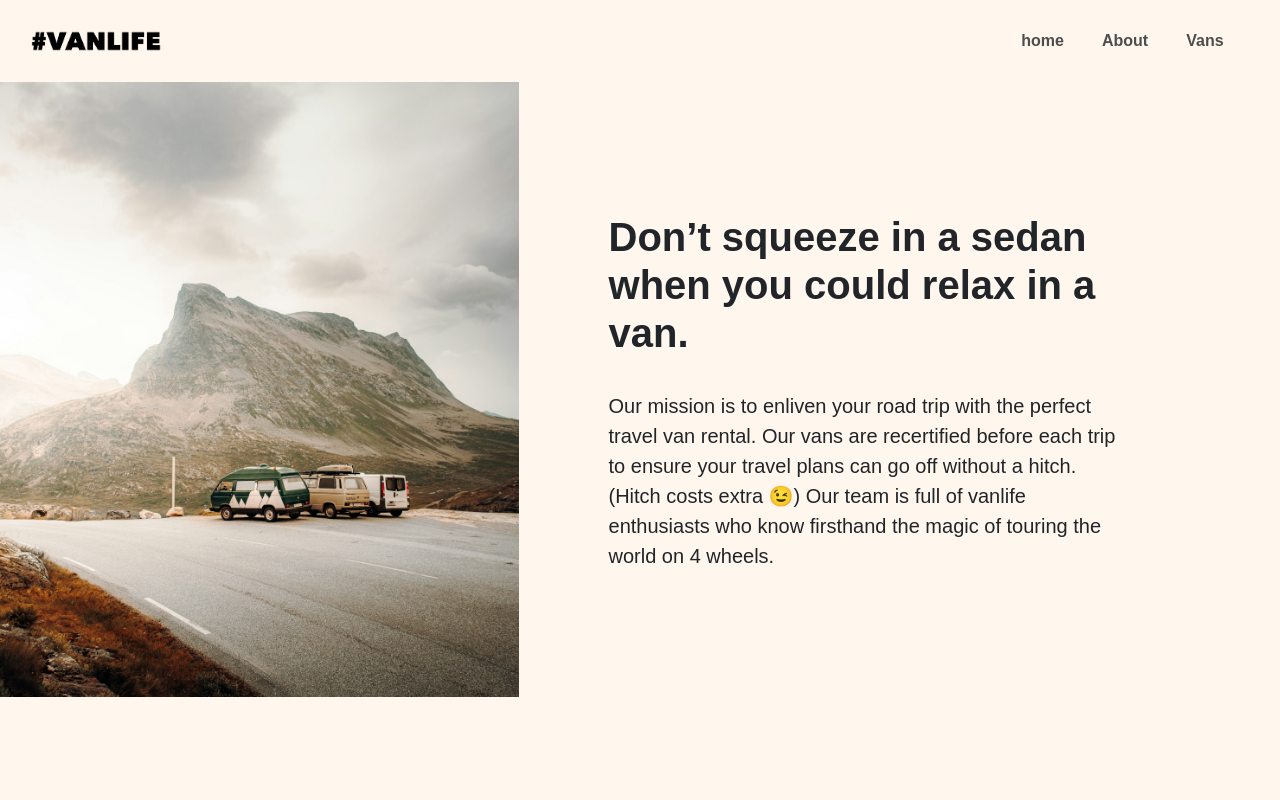
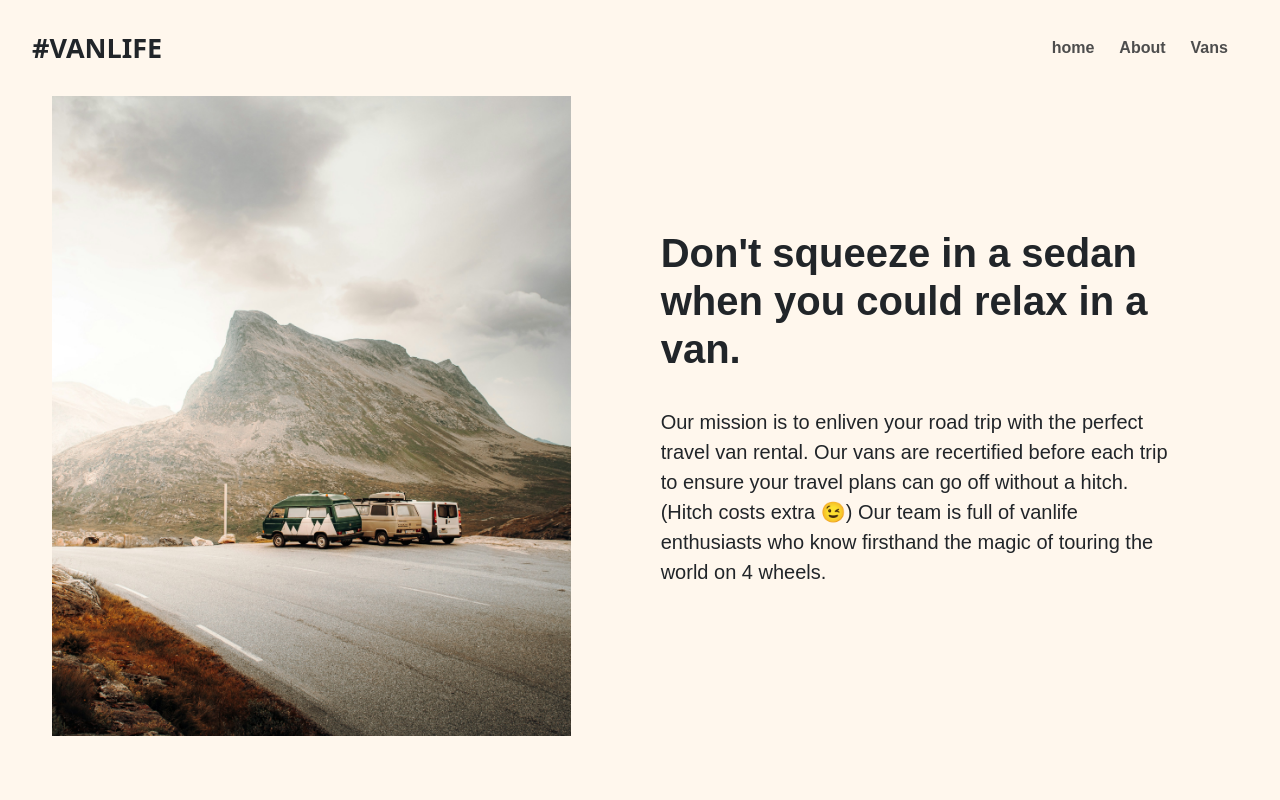
Before and after one commit to NadeemaDashan/vans-life-frontend, a React (Vite) app in the folder van-life/: page /about in a window 1280 px wide. Shown: the top 800 px of the page. Built offline with nearby package versions, Linux system fonts and the light colour scheme.

Commit message:
vandetails completed

```diff
--- a/van-life/src/App.jsx
+++ b/van-life/src/App.jsx
@@ -5,6 +5,7 @@ import About from './pages/About'
 import { BrowserRouter, Routes, Route } from 'react-router-dom'
 import 'bootstrap/dist/css/bootstrap.min.css';
 import Vans from "./pages/Vans"
+import VansDetails from "./pages/VanDetails"
 
 function App() {
   const [count, setCount] = useState(0)
@@ -15,6 +16,7 @@ function App() {
         <Route path='/' element={<Home/>}/>
         <Route path='/about' element={<About/>}></Route>
         <Route path='/vans' element={<Vans/>}></Route>
+        <Route path='vans/:id' element={<VansDetails/>}></Route>
       </Routes>
     </BrowserRouter>
   )
--- a/van-life/src/components/Header.jsx
+++ b/van-life/src/components/Header.jsx
@@ -5,6 +5,7 @@ import Image from "../assets/logo.png"
 import "./header.css"
 import AOS from 'aos';
 import 'aos/dist/aos.css';
+import { dasherize } from "i/lib/methods";
 
 export default function Header() {
     useEffect(()=>{
@@ -12,10 +13,10 @@ export default function Header() {
     },[])
     return (
         <div className="header-container">
-                <div data-aos="fade-up" data-aos-duration="1000"className="logo col-6">
-                    <img id="logo" src={Image} alt="logo of van life" />
+                <div data-aos="fade-up" data-aos-duration="1000"className="logo col-md-10 col-7 ">
+                    <h1 id="logo-heading">#VANLIFE</h1>
                 </div>
-                <div  data-aos="fade-up" data-aos-duration="1000" className="links col-6">
+                <div  data-aos="fade-up" data-aos-duration="1000" className="links">
                     <Link className="links" to="/">home</Link>
                     <Link className="links" to="/about">About</Link>
                     <Link className="links" to="/vans">Vans</Link>
--- a/van-life/src/components/header.css
+++ b/van-life/src/components/header.css
@@ -28,3 +28,10 @@
     text-decoration: none;
     color: rgba(77, 77, 77, 1);
 }
+
+
+#logo-heading{
+    margin: 3%;
+    font-weight: 900;
+    font-size: 27px;
+}
--- a/van-life/src/pages/About.jsx
+++ b/van-life/src/pages/About.jsx
@@ -9,11 +9,11 @@ export default function About() {
         <div className="continer-about">
             <Header />
             <div className="row">
-                <div className="about-img col-xs-12 col-sm-12 col-md-12 col-lg-5 col-xl-5  col-xxl-5 ">
+                <div className="about-img col-xs-13 col-sm-13 col-md-13 col-lg-5 col-xl-5  col-xxl-5 ">
                     <img id="about-img" src={Image} />
                 </div>
                 <div className="about-para col-xs-11 col-sm-11 col-md-11 col-lg-5 col-xl-5 col-xxl-5">
-                    <h1 className="para-heading-about">Don’t squeeze in a sedan when you could relax in a van.</h1>
+                    <h1 className="para-heading-about">Don't squeeze in a sedan when you could relax in a van.</h1>
                     <p id="para-about">Our mission is to enliven your road trip with the perfect travel van rental. Our vans are recertified before each trip to ensure your travel plans can go off without a hitch.
                         (Hitch costs extra 😉)
 
@@ -21,11 +21,11 @@ export default function About() {
                 </div>
             </div>
             <div className="explore-vans col-10 ol-xs-12">
-                <h2 id="heading">Your destination is waiting.<br/>Your van is ready.</h2>
+                <h2 id="heading">Your destination is waiting.<br />Your van is ready.</h2>
                 <div className=" col-xxs-12 col-xs-12 col-sm-12 col-md-12 col-lg-12 col-md-8">
-                <Link to="/vans">
-                    <button id="btn-explore-van">Explore Our Vans</button>
-                </Link>
+                    <Link to="/vans">
+                        <button id="btn-explore-van">Explore Our Vans</button>
+                    </Link>
                 </div>
 
             </div>
--- /dev/null
+++ b/van-life/src/pages/VanDetails.jsx
@@ -0,0 +1,14 @@
+import React from "react";
+import Header from "../components/Header";
+import "./vanDetails.css"
+
+export default function VanDetails() {
+    return (
+        <div className="van-detail-container">
+            <Header />
+            <div className="filter col-xl-9">
+                <h1 id="fliter-heading">Explore our van options</h1>
+            </div>
+        </div>
+    )
+}
--- a/van-life/src/pages/Vans.jsx
+++ b/van-life/src/pages/Vans.jsx
@@ -2,6 +2,6 @@ import React from "react";
 
 export default function Vans(){
     return(
-        <h1>Vans page</h1>
+        <p>ALL VANS PAGE </p>
     )
 }
--- a/van-life/src/pages/about.css
+++ b/van-life/src/pages/about.css
@@ -1,7 +1,8 @@
 .about-img{
     margin-top: 3%;
+    margin-left: 4%;
     object-fit: cover;
-    height: 48vw;
+    height: 50vw;
 }
 
 #about-img{
--- /dev/null
+++ b/van-life/src/pages/vanDetails.css
@@ -0,0 +1,3 @@
+#fliter-heading{
+    font-weight: 700;
+}
```
Also changed, not shown: van-life/src/components/VanItem.jsx (added, +7 -0 lines), van-life/src/pages/Home.jsx (+6 -6 lines).
